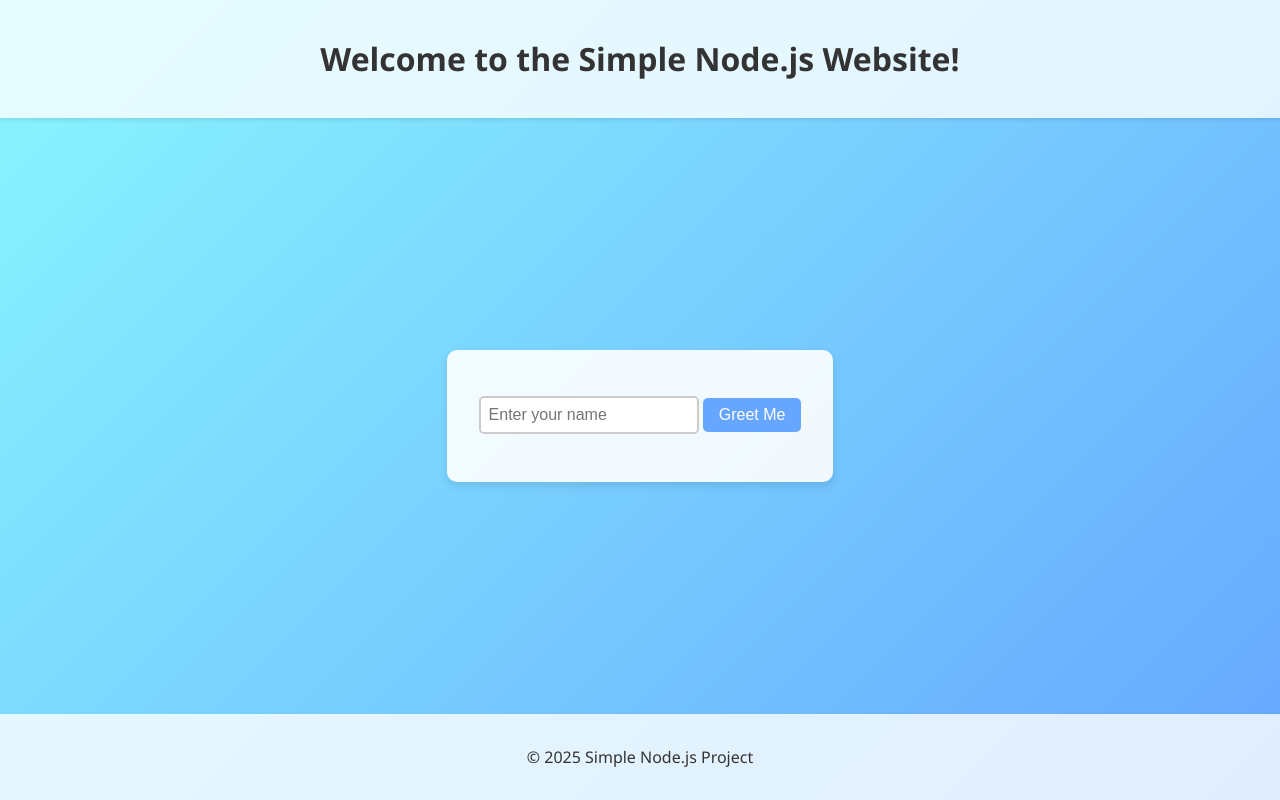
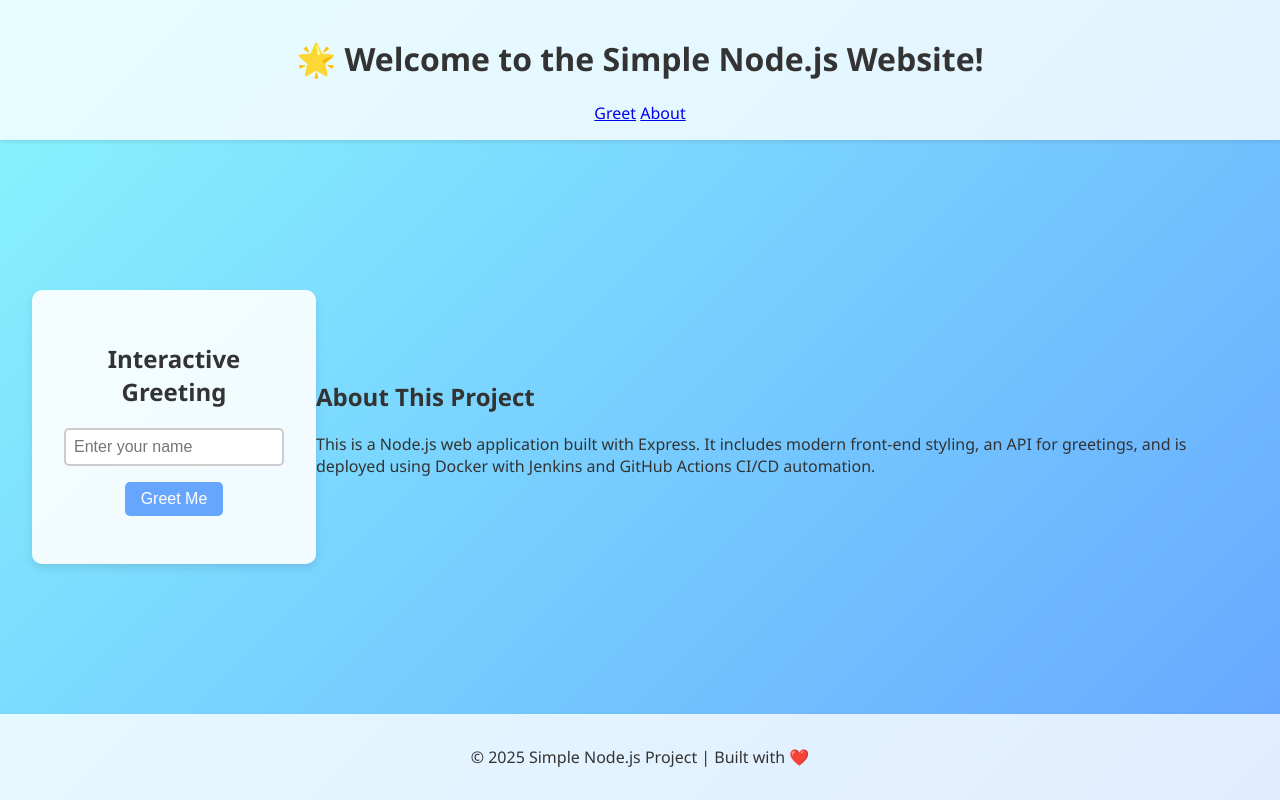
Before and after one commit to bhargavqwertyuiop/nodejs-demo-app, a website: page public/index.html in a window 1280 px wide. Drawn offline with Linux system fonts and the light colour scheme.

Commit message:
Update index.html

```diff
--- a/public/index.html
+++ b/public/index.html
@@ -8,17 +8,26 @@
 </head>
 <body>
   <header>
-    <h1>Welcome to the Simple Node.js Website!</h1>
+    <h1>🌟 Welcome to the Simple Node.js Website!</h1>
+    <nav>
+      <a href="#greet">Greet</a>
+      <a href="#about">About</a>
+    </nav>
   </header>
   <main>
-    <section class="greet-section">
+    <section id="greet" class="greet-section">
+      <h2>Interactive Greeting</h2>
       <input id="nameInput" type="text" placeholder="Enter your name" />
       <button id="greetBtn">Greet Me</button>
       <p id="greetMsg"></p>
     </section>
+    <section id="about" class="info-section">
+      <h2>About This Project</h2>
+      <p>This is a Node.js web application built with Express. It includes modern front-end styling, an API for greetings, and is deployed using Docker with Jenkins and GitHub Actions CI/CD automation.</p>
+    </section>
   </main>
   <footer>
-    <p>&copy; 2025 Simple Node.js Project</p>
+    <p>&copy; 2025 Simple Node.js Project | Built with ❤️</p>
   </footer>
   <script src="/js/app.js"></script>
 </body>
```
